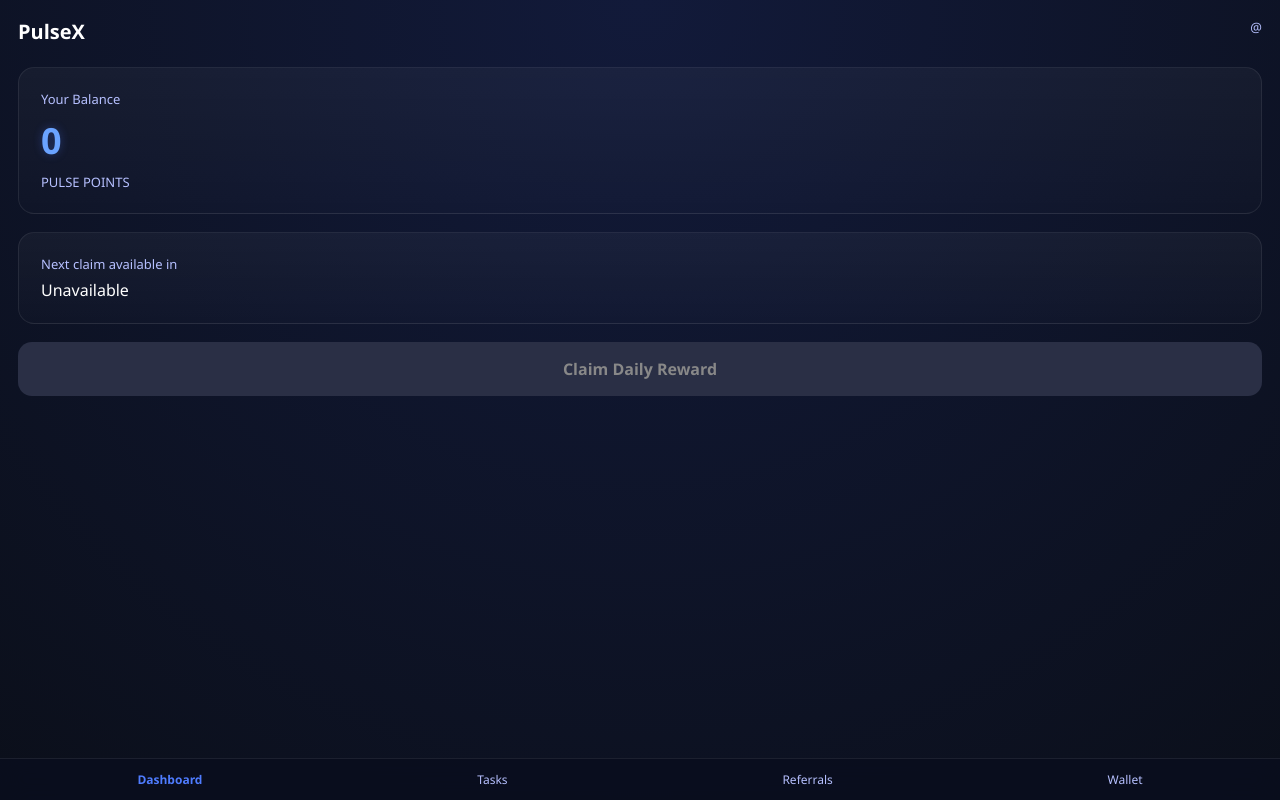
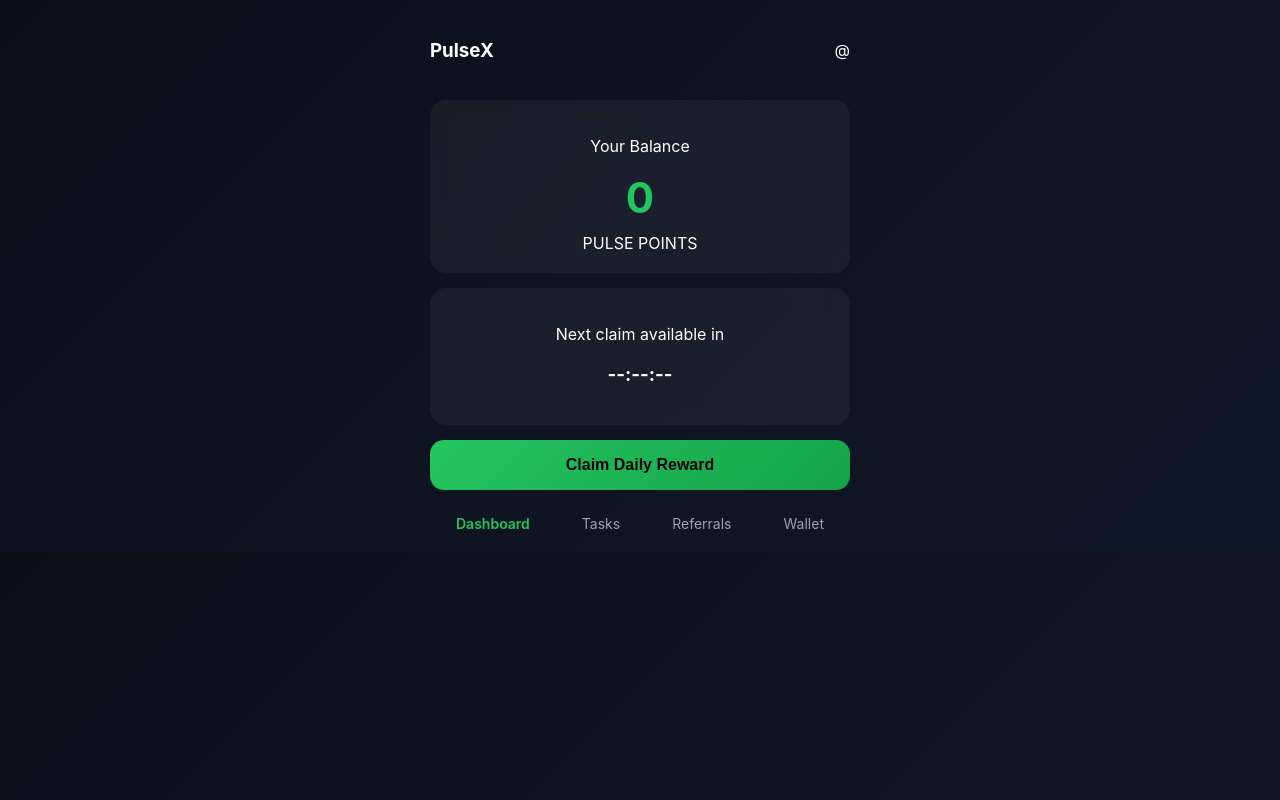
Before and after one commit to henryotutu909-web/pulsex-backend, a Flask app: page /dashboard in a window 1280 px wide. Run offline with Flask 3, Linux system fonts and the light colour scheme; some libraries are stand-ins or nearby versions.

Commit message:
Update dashboard.html

```diff
--- a/templates/dashboard.html
+++ b/templates/dashboard.html
@@ -2,232 +2,193 @@
 <html lang="en">
 <head>
   <meta charset="UTF-8" />
+  <title>PulseX Dashboard</title>
   <meta name="viewport" content="width=device-width, initial-scale=1.0" />
-  <title>PulseX Dashboard</title>
 
+  <!-- Telegram -->
   <script src="https://telegram.org/js/telegram-web-app.js"></script>
 
   <style>
-    :root {
-      --bg-dark:#0b0f1a;
-      --bg-card:#12182a;
-      --accent:#4f7cff;
-      --accent-soft:#6aa3ff;
-      --accent-glow:rgba(79,124,255,.6);
-      --text:#ffffff;
-      --muted:#b6c0ff;
-      --disabled:#2a2f45;
+    body {
+      margin: 0;
+      font-family: -apple-system, BlinkMacSystemFont, "Segoe UI", Roboto;
+      background: linear-gradient(135deg, #0b0f1a, #111827);
+      color: #fff;
     }
 
-    * {
-      margin:0;
-      padding:0;
-      box-sizing:border-box;
-      font-family:"Segoe UI",Roboto,Arial,sans-serif;
+    .dashboard {
+      max-width: 420px;
+      margin: auto;
+      padding: 20px;
     }
 
-    body {
-      background:radial-gradient(circle at top,#121a3a,var(--bg-dark));
-      color:var(--text);
-      min-height:100vh;
-      padding:18px;
-      padding-bottom:90px;
+    .top-bar {
+      display: flex;
+      justify-content: space-between;
+      align-items: center;
+      margin-bottom: 20px;
     }
 
-    .header {
-      display:flex;
-      justify-content:space-between;
-      margin-bottom:22px;
+    .balance-card,
+    .countdown-card {
+      background: rgba(255,255,255,0.05);
+      border-radius: 16px;
+      padding: 20px;
+      margin-bottom: 15px;
+      text-align: center;
+      backdrop-filter: blur(10px);
+      animation: fadeUp 0.6s ease;
     }
 
-    .title { font-size:20px;font-weight:700 }
-    .user { font-size:13px;color:var(--muted) }
-
-    .card {
-      background:linear-gradient(180deg,rgba(255,255,255,.04),rgba(255,255,255,.01));
-      border:1px solid rgba(255,255,255,.08);
-      border-radius:16px;
-      padding:22px;
-      margin-bottom:18px;
-      animation:slideUp .6s ease forwards;
+    .balance-card h1 {
+      font-size: 42px;
+      margin: 10px 0;
+      color: #22c55e;
     }
 
-    @keyframes slideUp {
-      from {opacity:0;transform:translateY(18px)}
-      to {opacity:1;transform:translateY(0)}
-    }
-
-    .label { font-size:13px;color:var(--muted) }
-
-    .points {
-      font-size:36px;
-      font-weight:700;
-      margin:8px 0;
-      color:var(--accent-soft);
-      animation:pulse 2.5s infinite;
-    }
-
-    @keyframes pulse {
-      0% {text-shadow:none}
-      50% {text-shadow:0 0 18px var(--accent-glow)}
-      100% {text-shadow:none}
-    }
-
-    .countdown { font-size:16px;margin-top:6px }
-
     .claim-btn {
-      width:100%;
-      padding:16px;
-      border-radius:14px;
-      border:none;
-      font-size:16px;
-      font-weight:600;
-      background:linear-gradient(135deg,var(--accent),var(--accent-soft));
-      color:#fff;
-      box-shadow:0 0 26px var(--accent-glow);
-      transition:all .2s ease;
+      width: 100%;
+      padding: 16px;
+      font-size: 16px;
+      border-radius: 14px;
+      border: none;
+      background: linear-gradient(135deg, #22c55e, #16a34a);
+      color: #000;
+      font-weight: 600;
+      cursor: pointer;
+      transition: transform 0.1s ease;
     }
 
     .claim-btn:disabled {
-      background:var(--disabled);
-      box-shadow:none;
-      color:#888;
+      opacity: 0.5;
+      cursor: not-allowed;
     }
 
-    .nav {
-      position:fixed;
-      bottom:0;left:0;right:0;
-      background:rgba(10,14,30,.85);
-      border-top:1px solid rgba(255,255,255,.08);
-      display:flex;
-      justify-content:space-around;
-      padding:12px 0;
-      backdrop-filter:blur(12px);
+    .claim-btn:active {
+      transform: scale(0.97);
     }
 
-    .nav a {
-      color:var(--muted);
-      font-size:12px;
-      text-decoration:none;
+    .bottom-nav {
+      display: flex;
+      justify-content: space-around;
+      margin-top: 25px;
+      font-size: 14px;
     }
 
-    .nav a.active {
-      color:var(--accent);
-      font-weight:600;
+    .bottom-nav a {
+      color: #9ca3af;
+      text-decoration: none;
+    }
+
+    .bottom-nav a.active {
+      color: #22c55e;
+      font-weight: 600;
+    }
+
+    @keyframes fadeUp {
+      from { opacity: 0; transform: translateY(10px); }
+      to { opacity: 1; transform: translateY(0); }
     }
   </style>
 </head>
-
 <body>
 
-<div class="header">
-  <div class="title">PulseX</div>
-  <div class="user" id="username">@guest</div>
+<div class="dashboard">
+
+  <div class="top-bar">
+    <h3>PulseX</h3>
+    <span id="username">@user</span>
   </div>
 
-<div class="card">
-  <div class="label">Your Balance</div>
-  <div class="points" id="points">0</div>
-  <div class="label">PULSE POINTS</div>
+  <div class="balance-card">
+    <p>Your Balance</p>
+    <h1 id="points">0</h1>
+    <span>PULSE POINTS</span>
   </div>
 
-<div class="card">
-  <div class="label">Next claim available in</div>
-  <div class="countdown" id="countdown">Loading…</div>
+  <div class="countdown-card">
+    <p>Next claim available in</p>
+    <h3 id="countdown">--:--:--</h3>
   </div>
 
-<button class="claim-btn" id="claimBtn">Claim Daily Reward</button>
+  <button class="claim-btn" id="claimBtn" onclick="claimReward()">
+    Claim Daily Reward
+  </button>
 
-<div class="nav">
-  <a class="active" href="/dashboard">Dashboard</a>
+  <nav class="bottom-nav">
+    <a href="/dashboard" class="active">Dashboard</a>
     <a href="/tasks">Tasks</a>
     <a href="/referrals">Referrals</a>
     <a href="/wallet">Wallet</a>
+  </nav>
+
 </div>
 
 <script>
-  /* ---------------- USER SAFE MODE ---------------- */
-  let userId = 123456;
-  let username = "guest";
+  const tg = window.Telegram.WebApp;
+  tg.ready();
 
-  if (window.Telegram?.WebApp?.initDataUnsafe?.user) {
-    const u = Telegram.WebApp.initDataUnsafe.user;
-    userId = u.id;
-    username = u.username || "user";
-  }
+  const telegramId = tg.initDataUnsafe?.user?.id;
+  const username = tg.initDataUnsafe?.user?.username || "guest";
 
   document.getElementById("username").innerText = "@" + username;
 
-  const pointsEl = document.getElementById("points");
-  const countdownEl = document.getElementById("countdown");
-  const claimBtn = document.getElementById("claimBtn");
-
-  let countdownTimer = null;
-
-  /* ---------------- LOAD USER ---------------- */
   async function loadUser() {
-    try {
-      const res = await fetch(`/api/user/${userId}`);
+    const res = await fetch(`/api/user/${telegramId}?username=${username}`);
     const data = await res.json();
 
-      const points = Number(data.points) || 0;
-      pointsEl.innerText = points;
-
-      if (data.next_claim) {
-        startCountdown(new Date(data.next_claim));
-        claimBtn.disabled = true;
-      } else {
-        countdownEl.innerText = "Available";
-        claimBtn.disabled = false;
-      }
-    } catch {
-      pointsEl.innerText = "0";
-      countdownEl.innerText = "Unavailable";
-      claimBtn.disabled = true;
-    }
+    document.getElementById("points").innerText = data.points;
+    if (data.next_claim) startCountdown(data.next_claim);
   }
 
-  /* ---------------- COUNTDOWN ---------------- */
-  function startCountdown(target) {
-    if (countdownTimer) clearInterval(countdownTimer);
+  async function claimReward() {
+    const btn = document.getElementById("claimBtn");
+    btn.disabled = true;
+    btn.innerText = "Claiming...";
 
-    countdownTimer = setInterval(() => {
-      const diff = target - new Date();
+    const res = await fetch("/api/claim", {
+      method: "POST",
+      headers: { "Content-Type": "application/json" },
+      body: JSON.stringify({
+        telegram_id: telegramId,
+        username: username
+      })
+    });
+
+    const data = await res.json();
+
+    if (data.error) {
+      alert(data.error);
+    } else {
+      document.getElementById("points").innerText = data.points;
+      startCountdown(data.next_claim);
+      tg.HapticFeedback.impactOccurred("medium");
+    }
+
+    btn.disabled = false;
+    btn.innerText = "Claim Daily Reward";
+  }
+
+  function startCountdown(nextClaim) {
+    const end = new Date(nextClaim).getTime();
+
+    setInterval(() => {
+      const now = Date.now();
+      const diff = end - now;
+
       if (diff <= 0) {
-        clearInterval(countdownTimer);
-        countdownEl.innerText = "Available";
-        claimBtn.disabled = false;
+        document.getElementById("countdown").innerText = "00:00:00";
         return;
       }
 
-      const h = String(Math.floor(diff / 3600000)).padStart(2,"0");
-      const m = String(Math.floor((diff % 3600000)/60000)).padStart(2,"0");
-      const s = String(Math.floor((diff % 60000)/1000)).padStart(2,"0");
+      const h = Math.floor(diff / 3600000);
+      const m = Math.floor((diff % 3600000) / 60000);
+      const s = Math.floor((diff % 60000) / 1000);
 
-      countdownEl.innerText = `${h}:${m}:${s}`;
+      document.getElementById("countdown").innerText =
+        `${String(h).padStart(2,"0")}:${String(m).padStart(2,"0")}:${String(s).padStart(2,"0")}`;
     }, 1000);
   }
-
-  /* ---------------- CLAIM ---------------- */
-  claimBtn.onclick = async () => {
-    claimBtn.disabled = true;
-    claimBtn.innerText = "Claiming…";
-
-    const res = await fetch("/api/claim", {
-      method:"POST",
-      headers:{ "Content-Type":"application/json" },
-      body:JSON.stringify({ user_id:userId })
-    });
-
-    if (res.ok) {
-      claimBtn.innerText = "Claimed ✓";
-      loadUser();
-    } else {
-      alert("Claim not available yet. Please wait.");
-      claimBtn.innerText = "Claim Daily Reward";
-      loadUser();
-    }
-  };
 
   loadUser();
 </script>
```
Lines whose indentation alone changed are shown as unchanged.
